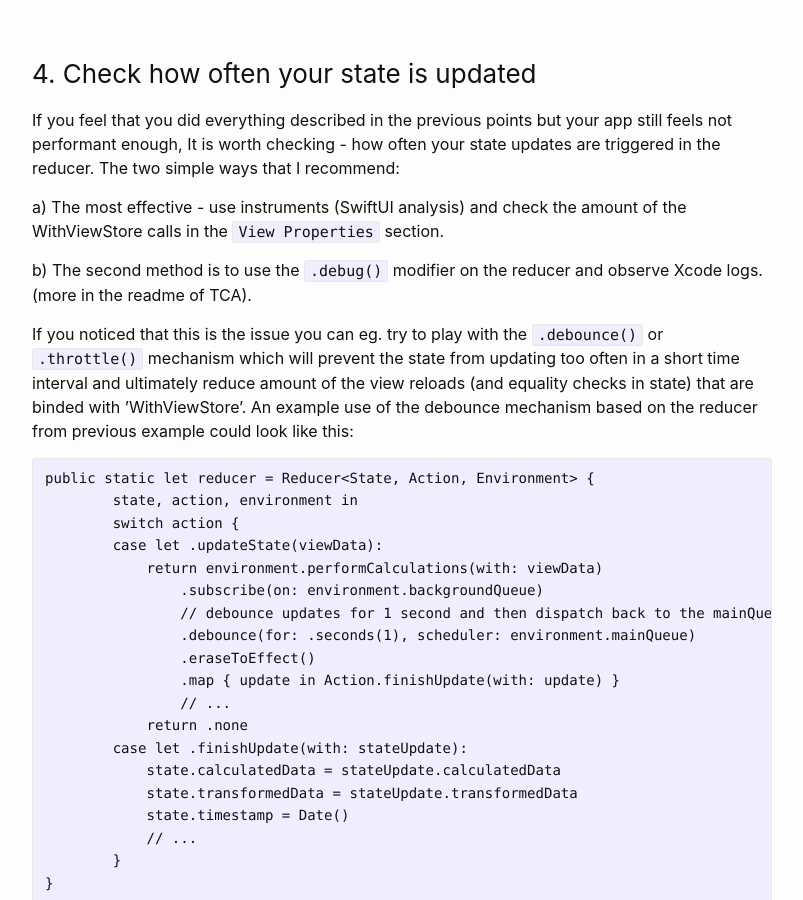
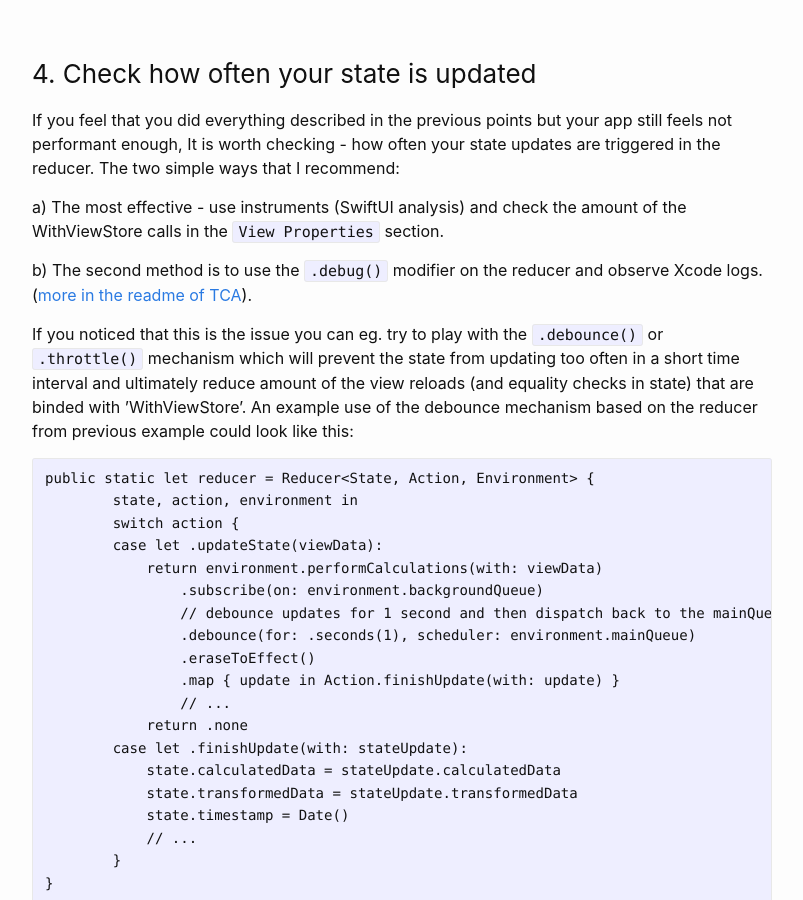
Before and after one commit to swiftingio/swiftingio.github.io, a Jekyll site: the page built from _posts/2020-06-31-SwiftUI-and-TCA-watch-your-perfomance.md, in a window 1280 px wide and 900 px high, scrolled down 10518 px. Shown: the whole window, without its empty margins (238-1041 px from the left). Built offline with Jekyll 4.4.1, drawn with Linux system fonts in a browser that asks for light colours; some of the changed lines change nothing that is shown.

Commit message:
[article-55] Added reference to the debug function.

```diff
--- a/_posts/2020-06-31-SwiftUI-and-TCA-watch-your-perfomance.md
+++ b/_posts/2020-06-31-SwiftUI-and-TCA-watch-your-perfomance.md
@@ -410,7 +410,7 @@ If you feel that you did everything described in the previous points but your ap
 
 a) The most effective - use instruments (SwiftUI analysis) and check the amount of the WithViewStore calls in the `View Properties` section.
 
-b) The second method is to use the `.debug()` modifier on the reducer and observe Xcode logs. (more in the readme of TCA).
+b) The second method is to use the `.debug()` modifier on the reducer and observe Xcode logs. ([more in the readme of TCA](https://github.com/pointfreeco/swift-composable-architecture)).
 
 
 If you noticed that this is the issue you can eg. try to play with the `.debounce()` or `.throttle()` mechanism which will prevent the state from updating too often in a short time interval and ultimately reduce amount of the view reloads (and equality checks in state) that are binded with ’WithViewStore’. An example use of the debounce mechanism based on the reducer from previous example could look like this:
```
